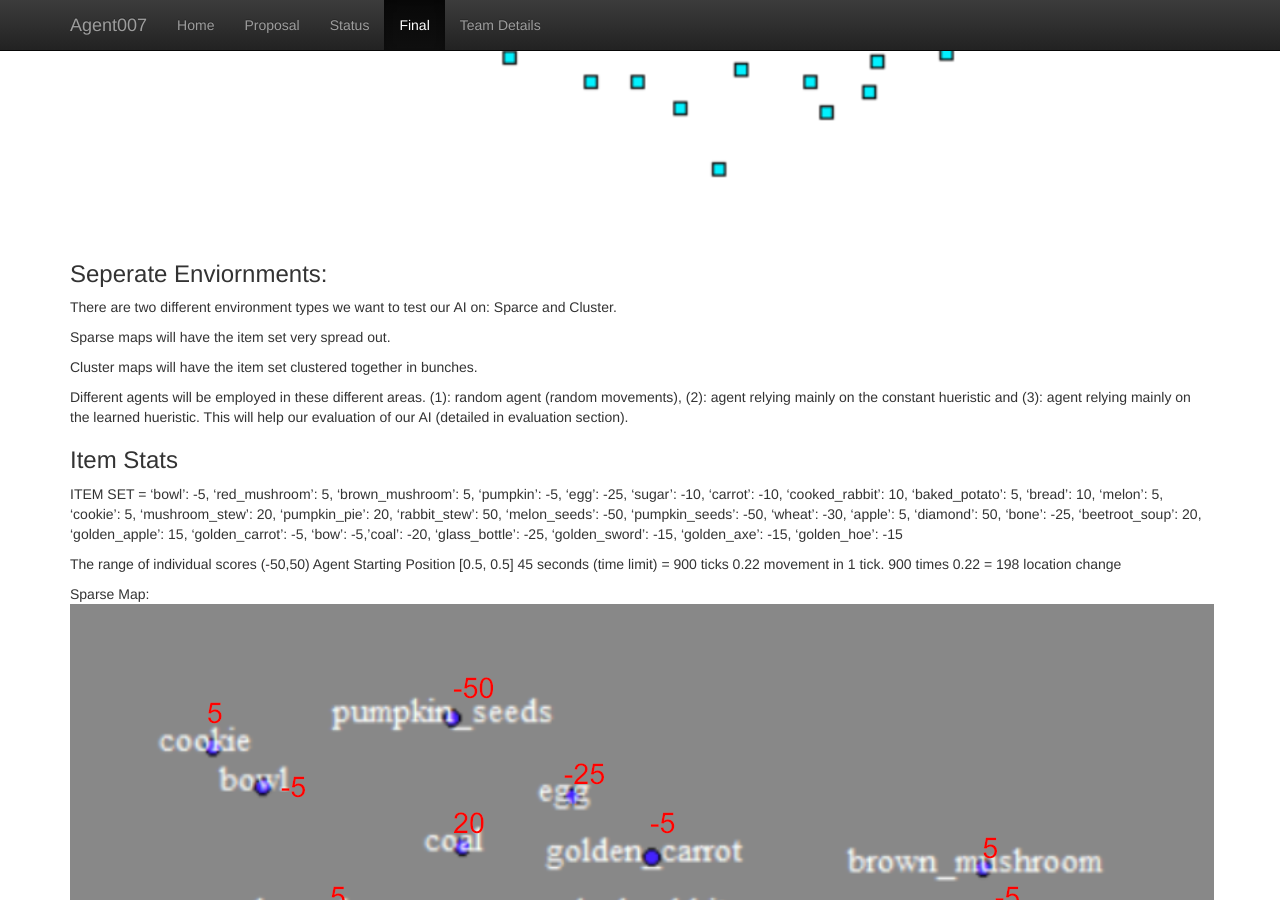
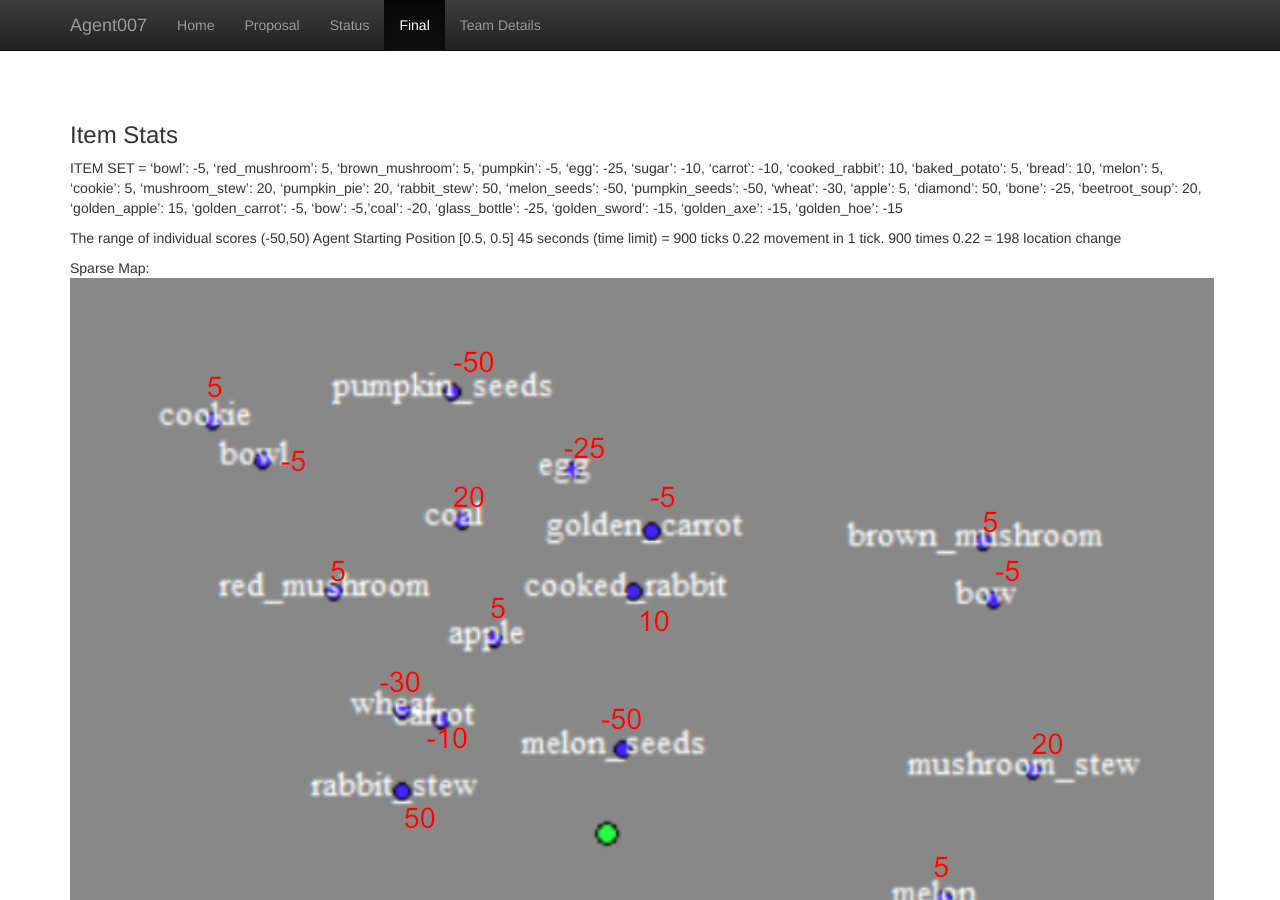
Before and after one commit to KumarHX/Agent007, a Jekyll site: the page built from docs/final.md, in a window 1280 px wide and 900 px high, scrolled down 1181 px. Built offline with Jekyll 4.4.1, drawn with Linux system fonts in a browser that asks for light colours; some of the changed text lies outside the part shown.

Commit message:
Update final.md

```diff
--- a/docs/final.md
+++ b/docs/final.md
@@ -8,28 +8,17 @@
 ## Video:
 
 ## Project Summary:
-
-### Problem Statement:
 Agent 007 spawns on a flat map and has a time limit to pick up as many high value items as possible. Agent knows item locations but not item values (could be negative).
 
-### Environment:
 The enviornment consists of a 120x120 flat world map with 30 predetermined distinct spawned items. The agent has a certain amount of time to grab as many high value items as possible. Each item is distinct with a distinct value. The map is not completely observable, all item positions are known to the agent but not item values. The agent is in constant motion and changes in the agent's positional degree direction lead to changes in movement direction.
 
-### Problems to Solve:
 value: item value is unknown to the agent
 clustering: this agent does not account for clusters of items that may not be the best individual node to go to but would lead to a higher overall score due to proximity of other items in the area.
 ![](ClusteringVisualized.png?raw=true)<br>
 
 
 
-### Seperate Enviornments:
-There are two different environment types we want to test our AI on: Sparce and Cluster.
 
-Sparse maps will have the item set very spread out.
-
-Cluster maps will have the item set clustered together in bunches.
-
-Different agents will be employed in these different areas. (1): random agent (random movements), (2): agent relying mainly on the constant hueristic and (3): agent relying mainly on the learned hueristic. This will help our evaluation of our AI (detailed in evaluation section).
 
 ### Item Stats
 ITEM SET = 'bowl': -5, 'red_mushroom': 5, 'brown_mushroom': 5, 'pumpkin': -5, 'egg': -25, 'sugar': -10, 'carrot': -10, 'cooked_rabbit': 10, 'baked_potato': 5, 'bread': 10, 'melon': 5, 'cookie': 5, 'mushroom_stew': 20, 'pumpkin_pie': 20, 'rabbit_stew': 50, 'melon_seeds': -50, 'pumpkin_seeds': -50, 'wheat': -30, 'apple': 5, 'diamond': 50, 'bone': -25, 'beetroot_soup': 20, 'golden_apple': 15, 'golden_carrot': -5, 'bow': -5,'coal': -20, 'glass_bottle': -25, 'golden_sword': -15, 'golden_axe': -15, 'golden_hoe': -15
```
Also changed, not shown: other parts of docs/final.md (+8 -0 lines).
